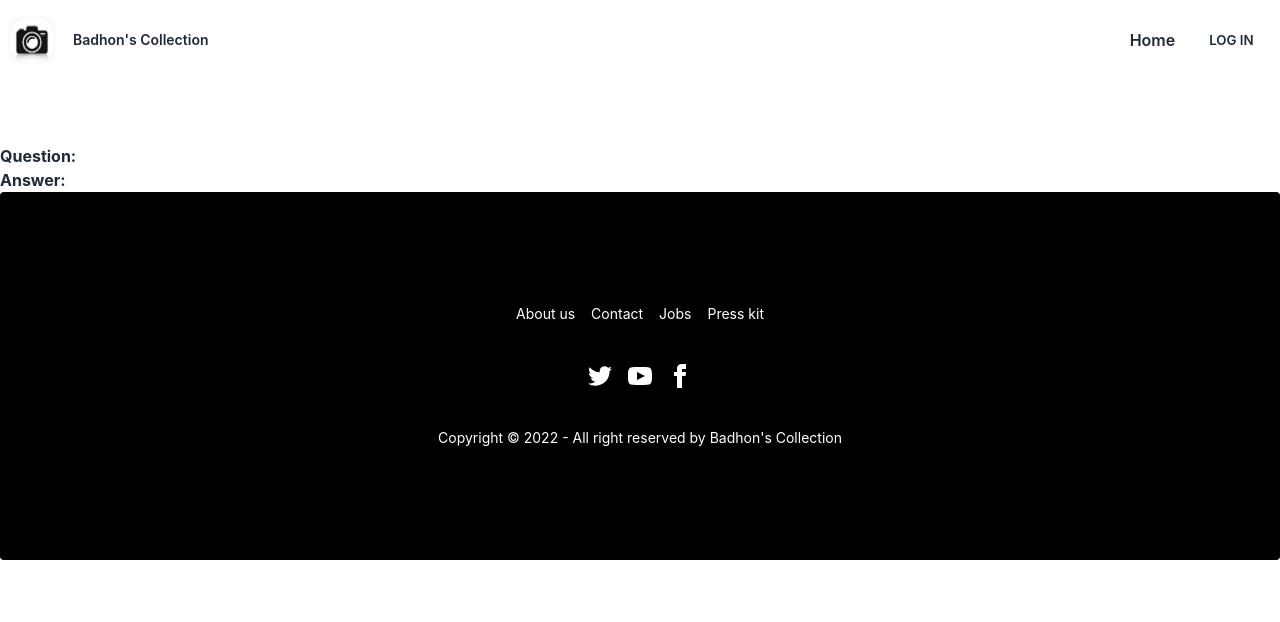
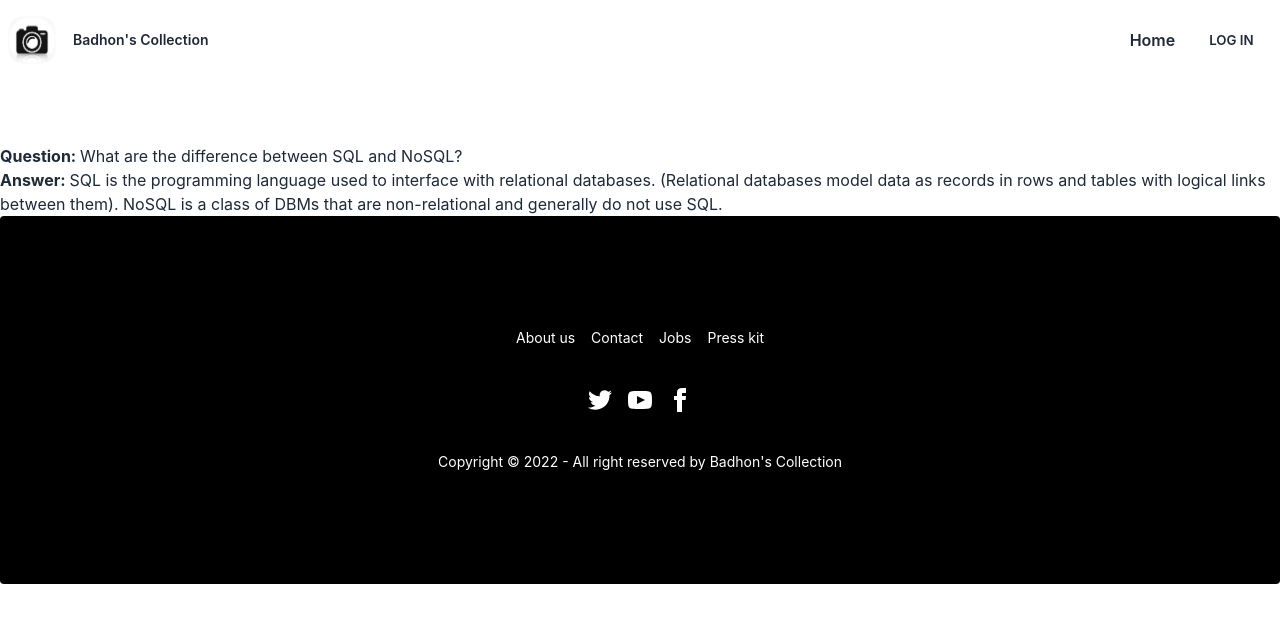
Before and after one commit to nkbadhon/Badhon-s-collection-client, a React (Create React App) app: page /blog in a window 1280 px wide. Shown: the top 622 px of the page. Built offline with nearby package versions, Linux system fonts and the light colour scheme; no server answers.

Commit message:
Blog MOD3

```diff
--- a/src/Pages/Blog/Blog.js
+++ b/src/Pages/Blog/Blog.js
@@ -6,8 +6,8 @@ const Blog = () => {
 
         <div>
             <div className=' '>
-                <h4><strong>Question: </strong></h4>
-                <p> <strong>Answer: </strong></p>
+                <h4><strong>Question: </strong>What are the difference between SQL and NoSQL?</h4>
+                <p> <strong>Answer: </strong>SQL is the programming language used to interface with relational databases. (Relational databases model data as records in rows and tables with logical links between them). NoSQL is a class of DBMs that are non-relational and generally do not use SQL.</p>
             </div>
 
 
```
